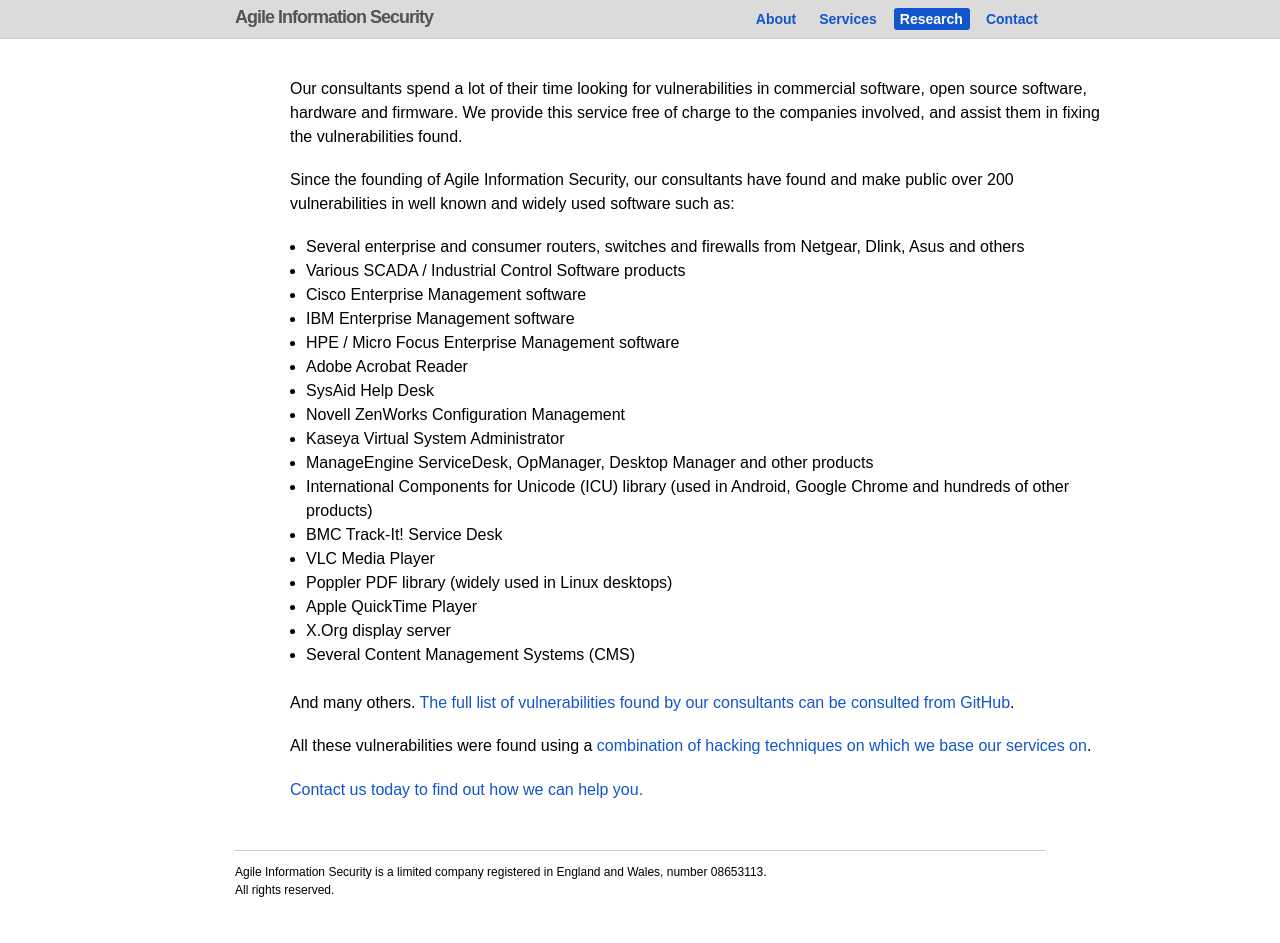
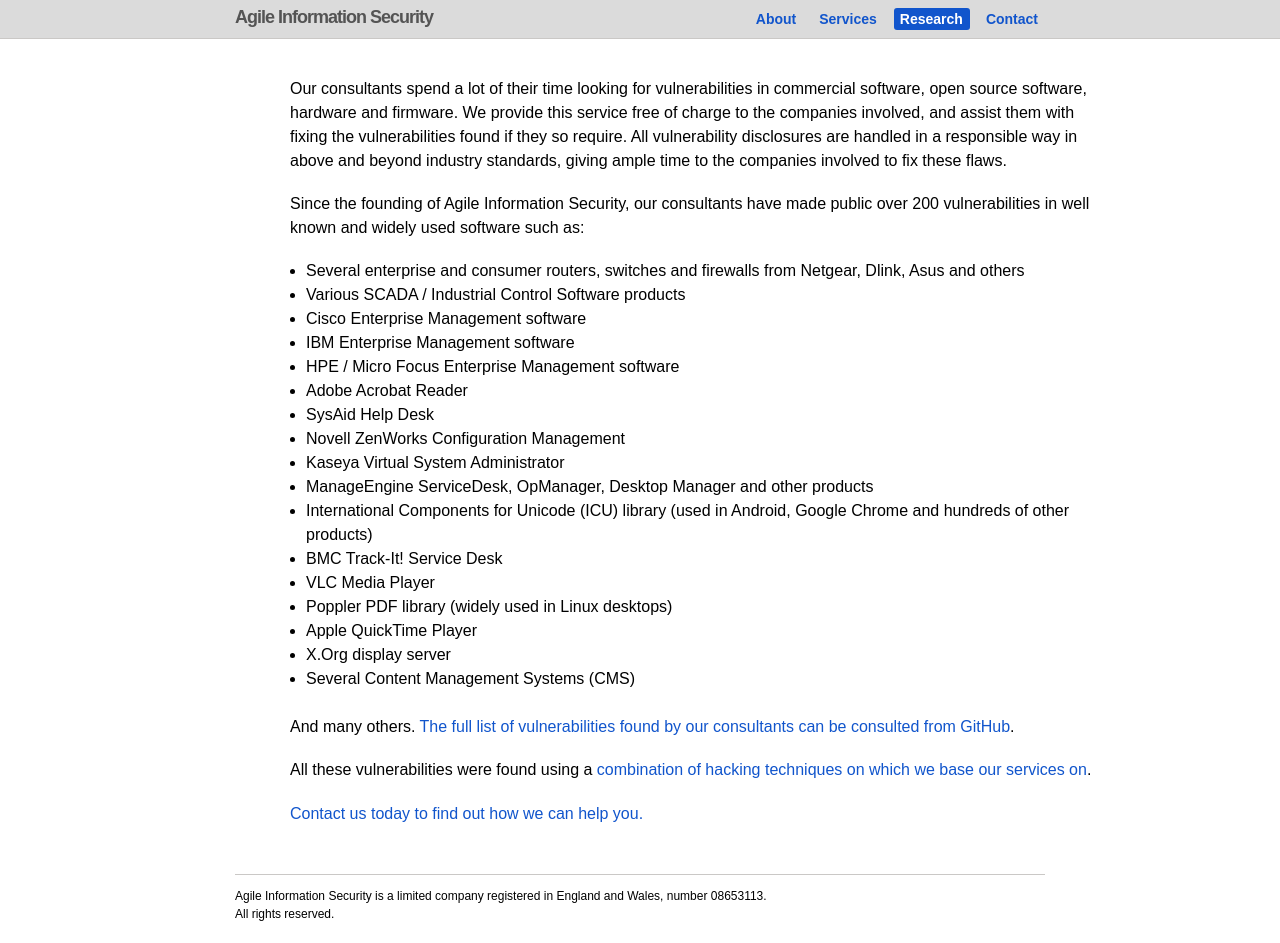
Before and after one commit to pedrib/pedrib.github.io, a Jekyll site: the page built from research.markdown, in a window 1280 px wide. Built offline with Jekyll 4.4.1, drawn with Linux system fonts in a browser that asks for light colours; before the commit the page ends 919 px from its top, so only the background shows below that.

Commit message:
Update research.markdown

```diff
--- a/research.markdown
+++ b/research.markdown
@@ -3,9 +3,10 @@
 title: Research
 ---
 
-Our consultants spend a lot of their time looking for vulnerabilities in commercial software, open source software, hardware and firmware. We provide this service free of charge to the companies involved, and assist them in fixing the vulnerabilities found.
+Our consultants spend a lot of their time looking for vulnerabilities in commercial software, open source software, hardware and firmware. We provide this service free of charge to the companies involved, and assist them with fixing the vulnerabilities found if they so require.
+All vulnerability disclosures are handled in a responsible way in above and beyond industry standards, giving ample time to the companies involved to fix these flaws.
 
-Since the founding of Agile Information Security, our consultants have found and make public over 200 vulnerabilities in well known and widely used software such as:
+Since the founding of Agile Information Security, our consultants have made public over 200 vulnerabilities in well known and widely used software such as:
 
 * Several enterprise and consumer routers, switches and firewalls from Netgear, Dlink, Asus and others
 * Various SCADA / Industrial Control Software products
```
